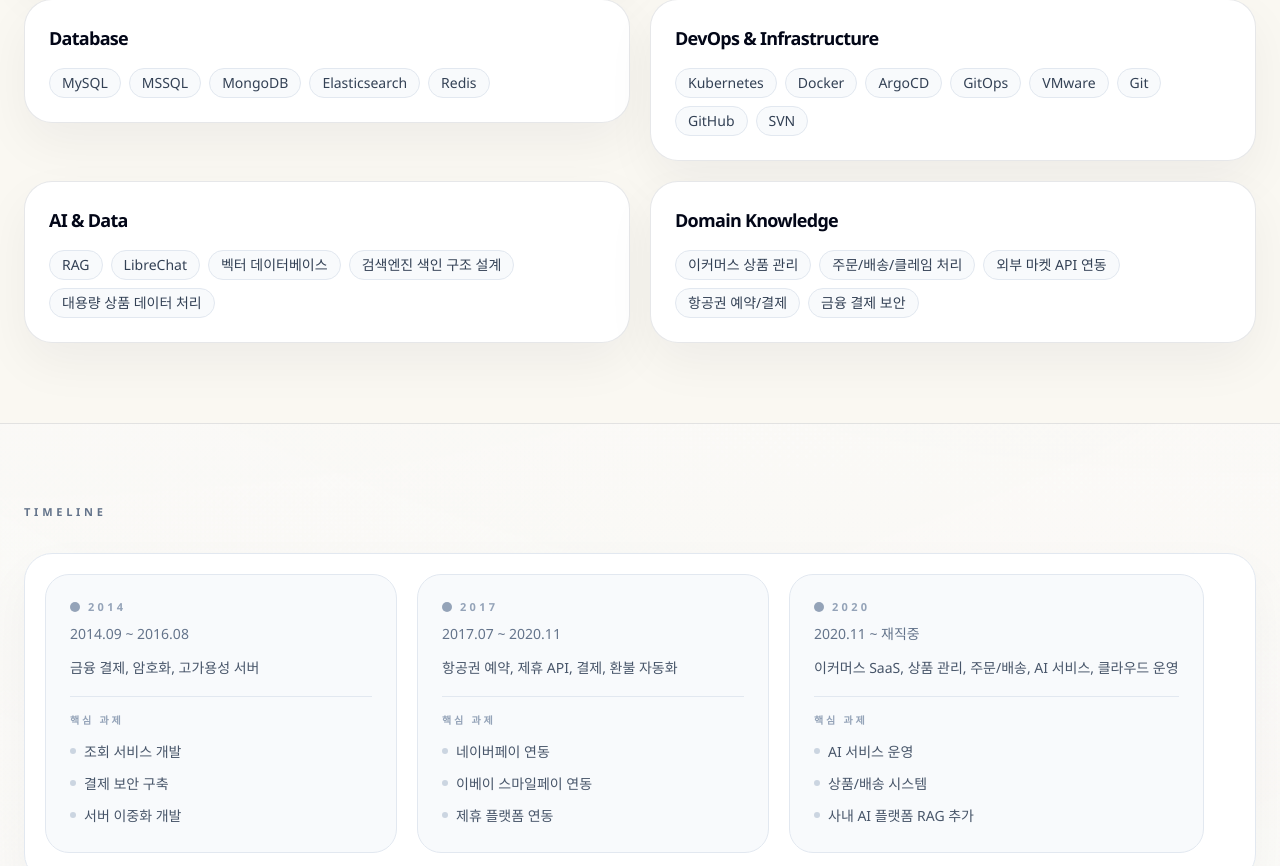
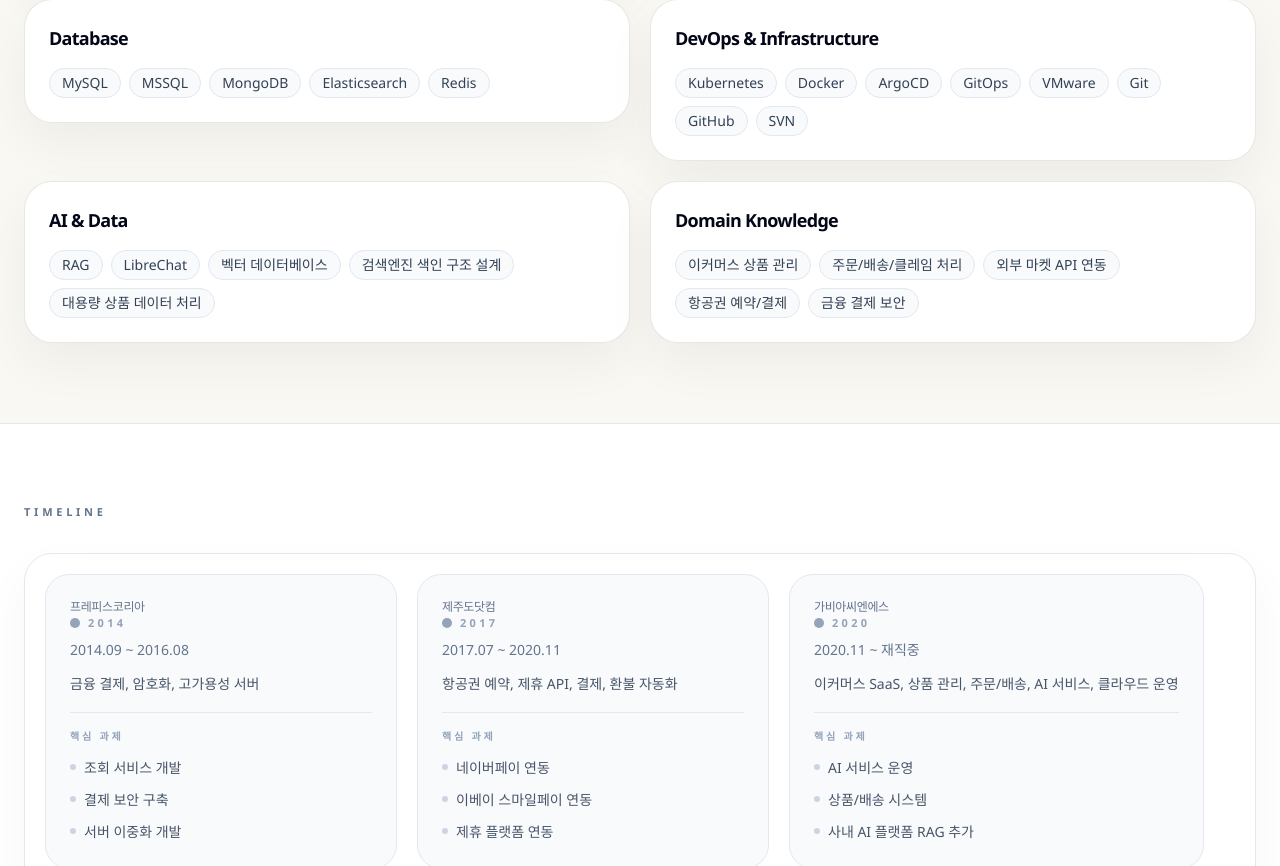
Before and after one commit to joarechi/joarechi.github.io, a Next.js app: page / in a window 1280 px wide. Shown: the part 1934-2800 px from the top of the page. Built offline with nearby package versions, Linux system fonts and the light colour scheme.

Commit message:
fix: 수정1

```diff
--- a/app/page.tsx
+++ b/app/page.tsx
@@ -41,7 +41,7 @@
 
 function StatCard({ value, label, desc }: { value: string; label: string; desc: string }) {
   return (
-    <article className="rounded-[1.5rem] border border-slate-900/10 bg-white/90 p-5 shadow-[0_20px_50px_rgba(15,23,42,0.05)] backdrop-blur">
+    <article className="rounded-[1.5rem] border border-slate-900/10 bg-white p-5 shadow-[0_20px_50px_rgba(15,23,42,0.05)]">
       <div className="text-3xl font-semibold tracking-[-0.08em] text-slate-950">{value}</div>
       <div className="mt-2 text-[11px] font-semibold uppercase tracking-[0.2em] text-slate-500">{label}</div>
       <p className="mt-3 text-sm leading-7 text-slate-600">{desc}</p>
@@ -309,7 +309,7 @@
           </div>
 
           <aside
-            className="hero-enter rounded-[2rem] border border-slate-900/10 bg-white/85 p-6 shadow-[0_20px_50px_rgba(15,23,42,0.05)] backdrop-blur"
+            className="hero-enter rounded-[2rem] border border-slate-900/10 bg-white p-6 shadow-[0_20px_50px_rgba(15,23,42,0.05)]"
             style={{ animationDelay: "120ms" }}
           >
             <div className="rounded-[1.5rem] border border-[#d8e3df] bg-[#fbf8f2] p-5">
@@ -331,7 +331,7 @@
         </div>
       </section>
 
-      <section id="about" className="border-t border-slate-900/10 bg-white/35 py-20">
+      <section id="about" className="border-t border-slate-900/10 bg-white py-20">
         <div className="mx-auto max-w-7xl px-6">
           <Reveal>
             <SectionTitle title="ABOUT" subtitle="기술로 비즈니스의 연속성을 확보하고, 팀의 성장을 설계합니다." />
@@ -387,7 +387,7 @@
         </div>
       </section>
 
-      <section id="timeline" className="border-t border-slate-900/10 bg-white/35 py-20">
+      <section id="timeline" className="border-t border-slate-900/10 bg-white py-20">
         <div className="mx-auto max-w-7xl px-6">
           <Reveal>
             <SectionTitle title="TIMELINE" />
@@ -400,6 +400,9 @@
                 .map((company, index) => (
                 <Reveal key={`${company.company}-${company.period}`} delay={index * 70}>
                   <article className="min-w-[22rem] rounded-[1.5rem] border border-slate-200 bg-slate-50 p-6">
+                    <p className="text-xs font-medium tracking-[-0.03em] text-slate-500">
+                      {company.company}
+                    </p>
                     <div className="flex items-center gap-2">
                       <span className="h-2.5 w-2.5 rounded-full bg-slate-400" />
                       <span className="text-[11px] font-semibold uppercase tracking-[0.3em] text-slate-400">
@@ -431,7 +434,7 @@
         </div>
       </section>
 
-      <section id="projects" className="border-t border-slate-900/10 bg-white/35 py-20">
+      <section id="projects" className="border-t border-slate-900/10 bg-white py-20">
         <div className="mx-auto max-w-7xl px-6">
           <Reveal>
             <SectionTitle title="PROJECTS" subtitle="대표 프로젝트" />
@@ -462,7 +465,7 @@
         </div>
       </section>
 
-      <section id="education" className="border-t border-slate-900/10 bg-white/35 py-20">
+      <section id="education" className="border-t border-slate-900/10 bg-white py-20">
         <div className="mx-auto max-w-7xl px-6">
           <Reveal>
             <SectionTitle title="EDUCATION / CERTIFICATIONS" subtitle="학력 / 자격증" />
--- a/lib/resume.ts
+++ b/lib/resume.ts
@@ -136,7 +136,7 @@
       tech: ["LibreChat", "RAG", "Vector DB", "LLM"],
     },
     {
-      title: "WinForm 솔루션 운영 및 Java API 전환",
+      title: "Java Spring 리뉴얼",
       period: "2021.01 ~ 2023.12",
       role: "C# WinForm 기반 마켓 관리 솔루션과 Windows Service 백엔드를 Java Spring Boot API로 전환했습니다.",
       problem: "OS 종속 구조와 레거시 인터페이스 때문에 유지보수와 확장이 어려웠습니다.",
```
